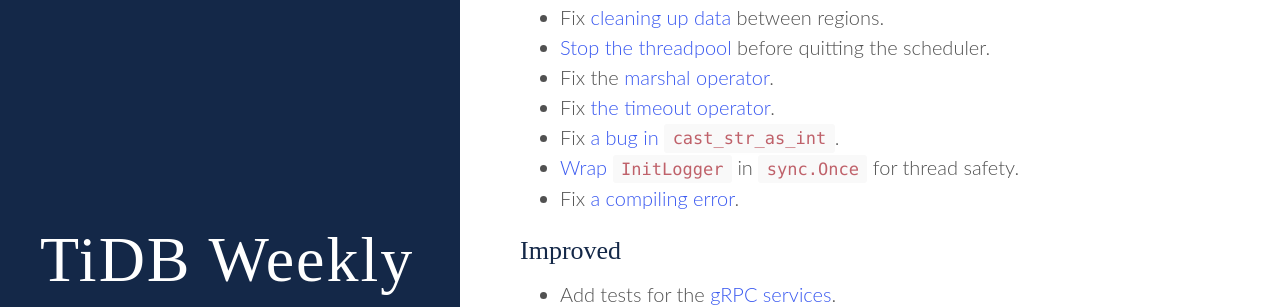
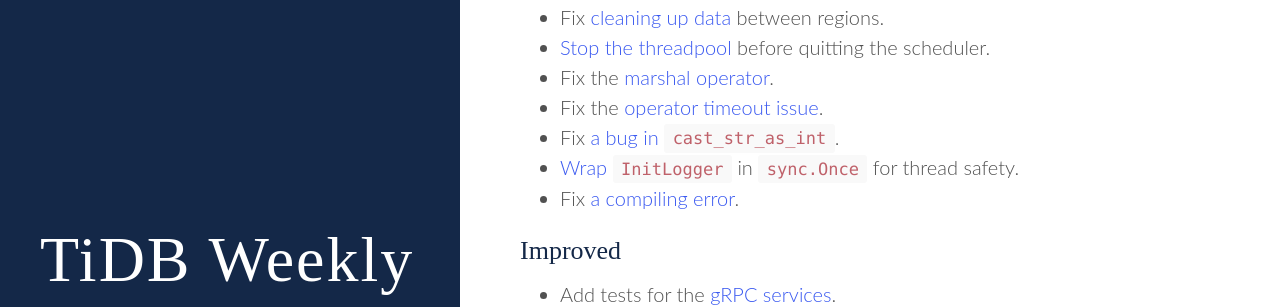
Before and after one commit to pingcap/weekly, a Jekyll site: the page built from _posts/2017-09-18-tidb-weekly.md, in a window 1280 px wide and 900 px high, scrolled down 2223 px. Shown: the part 165-472 px from the top of the window. Built offline with Jekyll 4.4.1, drawn with Linux system fonts in a browser that asks for light colours; some web fonts are replaced.

Commit message:
Fix a wording issue

```diff
--- a/_posts/2017-09-18-tidb-weekly.md
+++ b/_posts/2017-09-18-tidb-weekly.md
@@ -80,7 +80,7 @@
 * Fix [cleaning up data](https://github.com/pingcap/tikv/pull/2273) between regions.
 * [Stop the threadpool](https://github.com/pingcap/tikv/pull/2275) before quitting the scheduler.
 * Fix the [marshal operator](https://github.com/pingcap/pd/pull/746).
-* Fix [the timeout operator](https://github.com/pingcap/pd/pull/749).
+* Fix the [operator timeout issue](https://github.com/pingcap/pd/pull/749).
 * Fix [a bug in `cast_str_as_int`](https://github.com/pingcap/tikv/pull/2296).
 * [Wrap `InitLogger`](https://github.com/pingcap/pd/pull/753) in `sync.Once` for thread safety.
 * Fix [a compiling error](https://github.com/pingcap/tikv/pull/2304).
```
